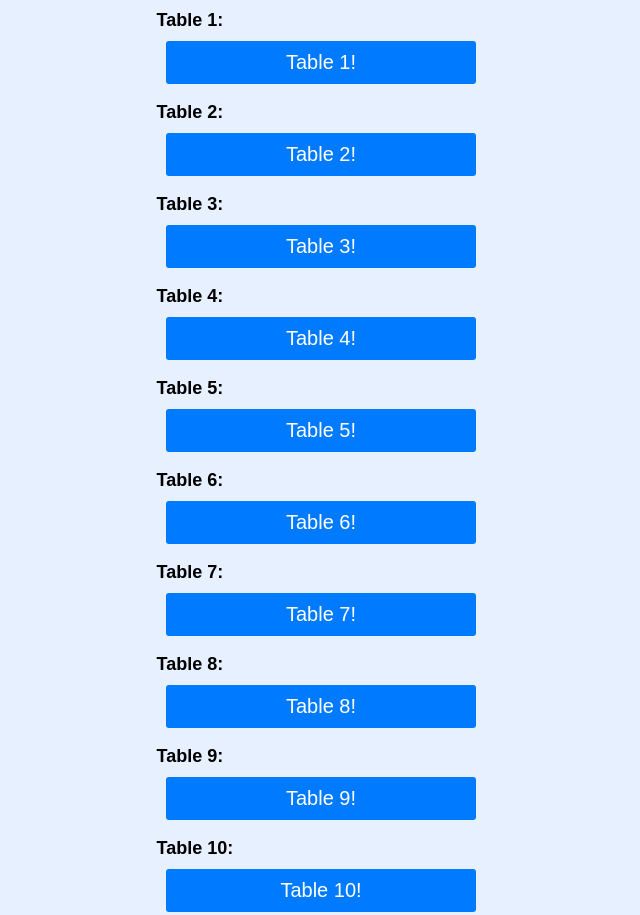
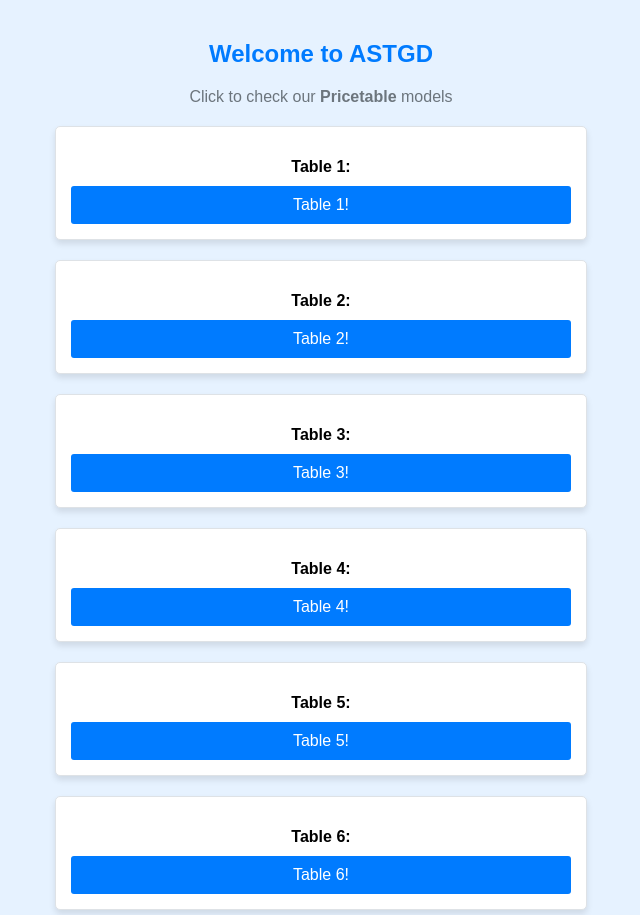
Before and after one commit to Ohi1997/Pricetable-MOD, a plain HTML site: page landing-page.html in a window 1280 px wide. Shown: the top 915 px of the page, without its empty margins (319-959 px from the left). Drawn offline with Linux system fonts and the light colour scheme.

Commit message:
landing page updated by Ohi

```diff
--- a/landing-page-style.css
+++ b/landing-page-style.css
@@ -1,58 +1,61 @@
 body {
     font-family: 'Arial', sans-serif;
-    background-color: #e6f0ff;
+    background-color: #e6f2ff;
     margin: 0;
     padding: 0;
-    display: flex;
-    flex-direction: column;
-    align-items: center;
-    justify-content: center;
-    height: 100vh;
 }
+
 .container {
-    padding: 50px 0;
+    text-align: center;
+    max-width: 1200px;
+    margin: 0 auto;
+    padding: 20px;
 }
-  .section-subheading {
+
+.section-heading {
+    color: #007bff;
+}
+
+.section-subheading {
+    color: #6c757d;
+}
+
+.link-buttons {
+    margin-top: 20px;
+}
+
+.table-card {
     text-align: center;
-    position: relative !important;
-    color: #212122;
-    font-size: 20px !important;
-    line-height: 34px !important;
-  }
-  .link-buttons {
-    margin-top: 30px;
+    margin: 0 auto;
+    width: 500px;
+    background-color: #fff;
+    border: 1px solid #dee2e6;
+    padding: 15px;
+    margin-bottom: 20px;
+    border-radius: 5px;
+    box-shadow: 0 4px 6px rgba(0, 0, 0, 0.1);
+    transition: box-shadow 0.3s ease-in-out;
 }
+
+.table-card:hover {
+    box-shadow: 0 8px 12px rgba(0, 0, 0, 0.2);
+}
+
 .table-card p {
     font-weight: bold;
-    font-size: 18px;
-    margin-bottom: 5px;
+    margin-bottom: 10px;
 }
+
 .table-card a {
     display: block;
+    background-color: #007bff;
+    color: #fff;
     text-align: center;
-    background-color: #007bff;
-    color: #ffffff;
-    padding: 10px 20px;
+    padding: 10px;
     text-decoration: none;
     border-radius: 3px;
-    transition: background-color 0.3s;
 }
 
 .table-card a:hover {
     background-color: #0056b3;
 }
-a {
-    display: block;
-    padding: 15px;
-    margin: 10px;
-    background-color: #3498db;
-    color: #fff;
-    text-decoration: none;
-    font-size: 20px;
-    border-radius: 5px;
-    transition: background-color 0.3s ease;
-}
-
-a:hover {
-    background-color: #2980b9;
-}
```
